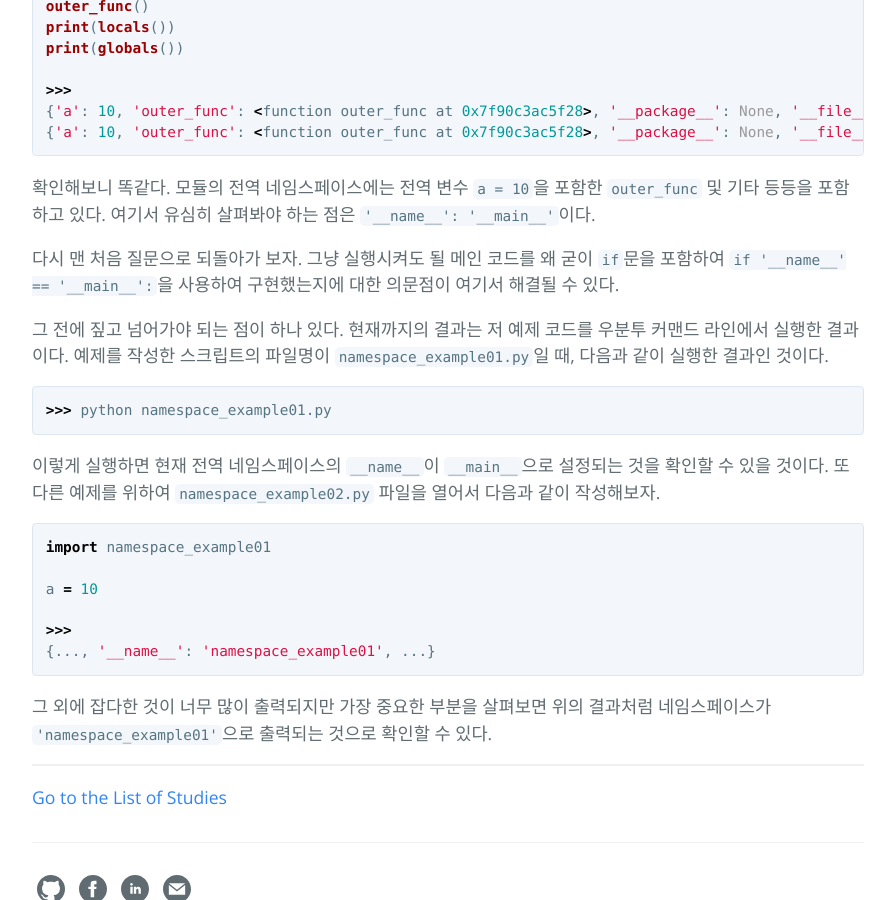
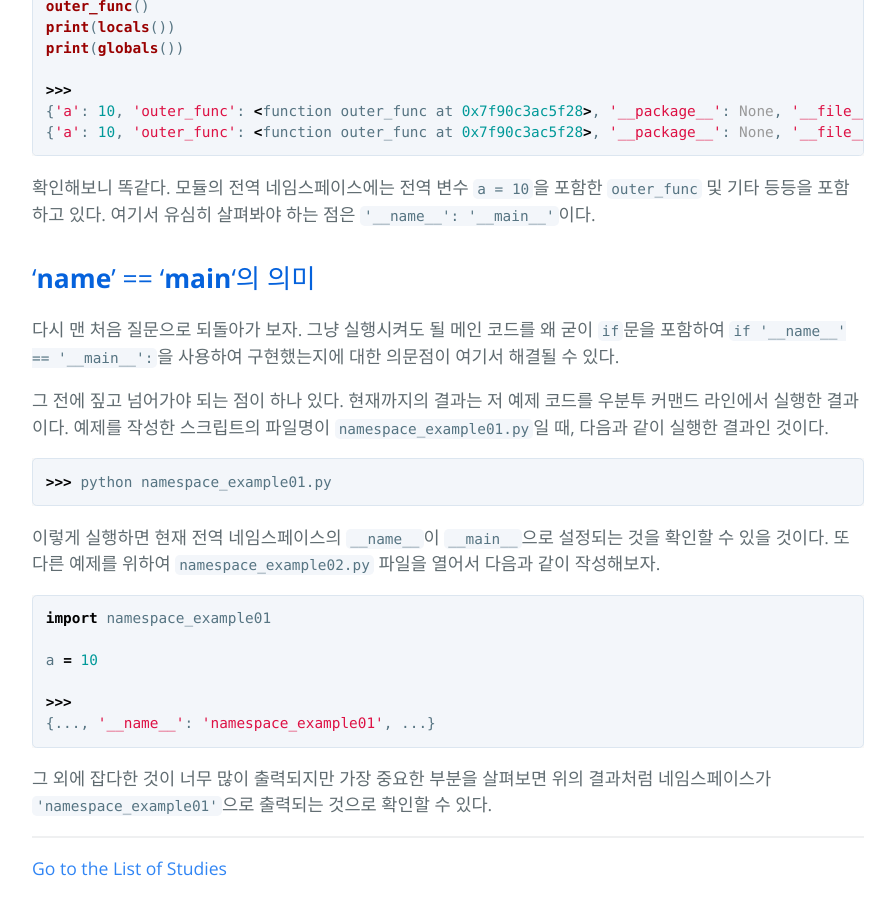
Before and after one commit to hcnoh/hcnoh.github.io, a Jekyll site: the page built from _posts/2019-01-30-python-namespace.md, in a window 1280 px wide and 900 px high, scrolled down 4836 px. Shown: the whole window, without its empty margins (192-1087 px from the left). Built offline with Jekyll 4.4.1, drawn with Linux system fonts in a browser that asks for light colours; comment, search, counter and statistics services are not loaded.

Commit message:
Update 2019-01-30-python-namespace.md

```diff
--- a/_posts/2019-01-30-python-namespace.md
+++ b/_posts/2019-01-30-python-namespace.md
@@ -151,6 +151,8 @@ print(globals())
 
 확인해보니 똑같다. 모듈의 전역 네임스페이스에는 전역 변수 `a = 10`을 포함한 `outer_func` 및 기타 등등을 포함하고 있다. 여기서 유심히 살펴봐야 하는 점은 `'__name__': '__main__'`이다.
 
+## '__name__' == '__main__'의 의미
+
 다시 맨 처음 질문으로 되돌아가 보자. 그냥 실행시켜도 될 메인 코드를 왜 굳이 `if`문을 포함하여 `if '__name__' == '__main__':`을 사용하여 구현했는지에 대한 의문점이 여기서 해결될 수 있다.
 
 그 전에 짚고 넘어가야 되는 점이 하나 있다. 현재까지의 결과는 저 예제 코드를 우분투 커맨드 라인에서 실행한 결과이다. 예제를 작성한 스크립트의 파일명이 `namespace_example01.py`일 때, 다음과 같이 실행한 결과인 것이다.
```
